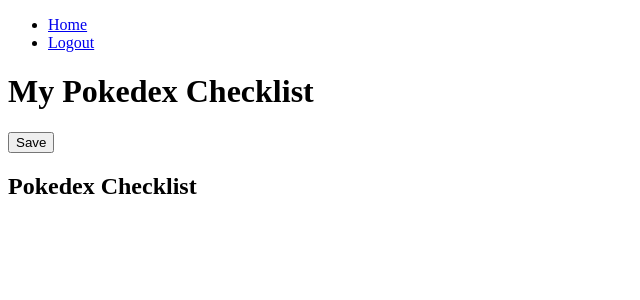
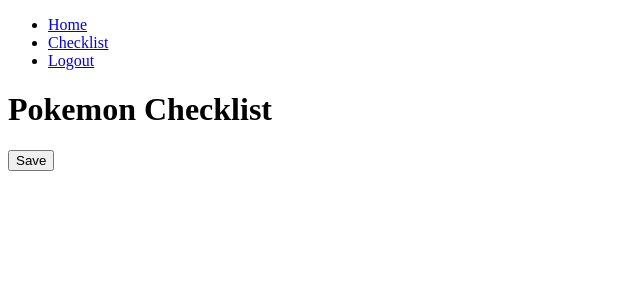
Before and after one commit to ohjames/pokemon-checklist, a Django app: page /checklist/ in a window 1280 px wide. Shown: the top 300 px of the page, without its empty margins (0-640 px from the left). Run offline with Django 4.2, Linux system fonts and the light colour scheme; the visitor is signed in with stand-in values (Sample User, id 1).

Commit message:
Forgot to add the html files to prev commit; base.html added link to /checklist

```diff
--- a/checklist/templates/checklist/base.html
+++ b/checklist/templates/checklist/base.html
@@ -11,6 +11,7 @@
     <ul>
       <li><a href="{% url 'home' %}">Home</a></li>
       {% if user.is_authenticated %}
+        <li><a href="{% url 'checklist' %}">Checklist</a></li>
         <li><a href="{% url 'logout' %}">Logout</a></li>
       {% else %}
         <li><a href="{% url 'login' %}">Login</a></li>
--- a/checklist/templates/checklist/checklist.html
+++ b/checklist/templates/checklist/checklist.html
@@ -1,19 +1,19 @@
 {% extends 'checklist/base.html' %}
 
 {% block content %}
-  <h1>My Pokedex Checklist</h1>
-  <form method="post">
-    {% csrf_token %}
-    {{ form.as_p }}
-    <button type="submit">Save</button>
-  </form>
-  <h2>Pokedex Checklist</h2>
-  <ul>
-    {% for user_pokemon in user_pokemon_list %}
-      <li>
-        {{ user_pokemon.pokemon.name }}
-        <input type="checkbox" name="completed" {% if user_pokemon.completed %}checked{% endif %}>
-      </li>
-    {% endfor %}
-  </ul>
+  <h1>Pokemon Checklist</h1>
+  <div class="pokemon-list">
+    <form method="post" id="pokemon-form">
+      {% csrf_token %}
+      {% for user_pokemon in user_pokemon_list %}
+        <div class="pokemon-container {% if user_pokemon.completed %}grayscale{% endif %}">
+          <img src="{{ user_pokemon.pokemon.image.url }}" alt="{{ user_pokemon.pokemon.name }}">
+          <span class="pokemon-number">#{{ user_pokemon.pokemon.number }}</span>
+          <span class="pokemon-name">{{ user_pokemon.pokemon.name }}</span>
+          <input type="checkbox" name="{{ user_pokemon.id }}" {% if user_pokemon.completed %}checked{% endif %}>
+        </div>
+      {% endfor %}
+      <button type="submit">Save</button>
+    </form>
+  </div>
 {% endblock %}
```
